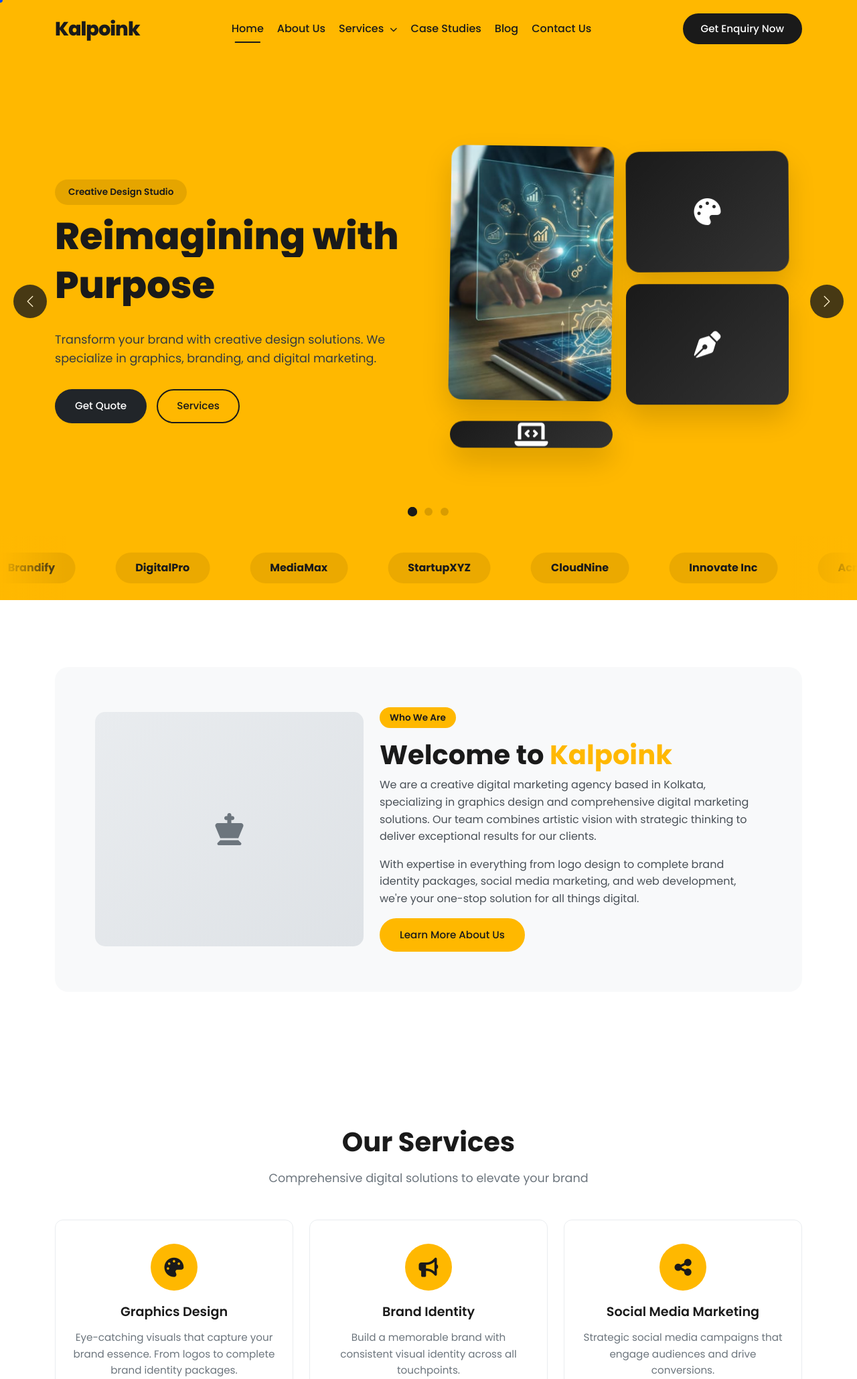
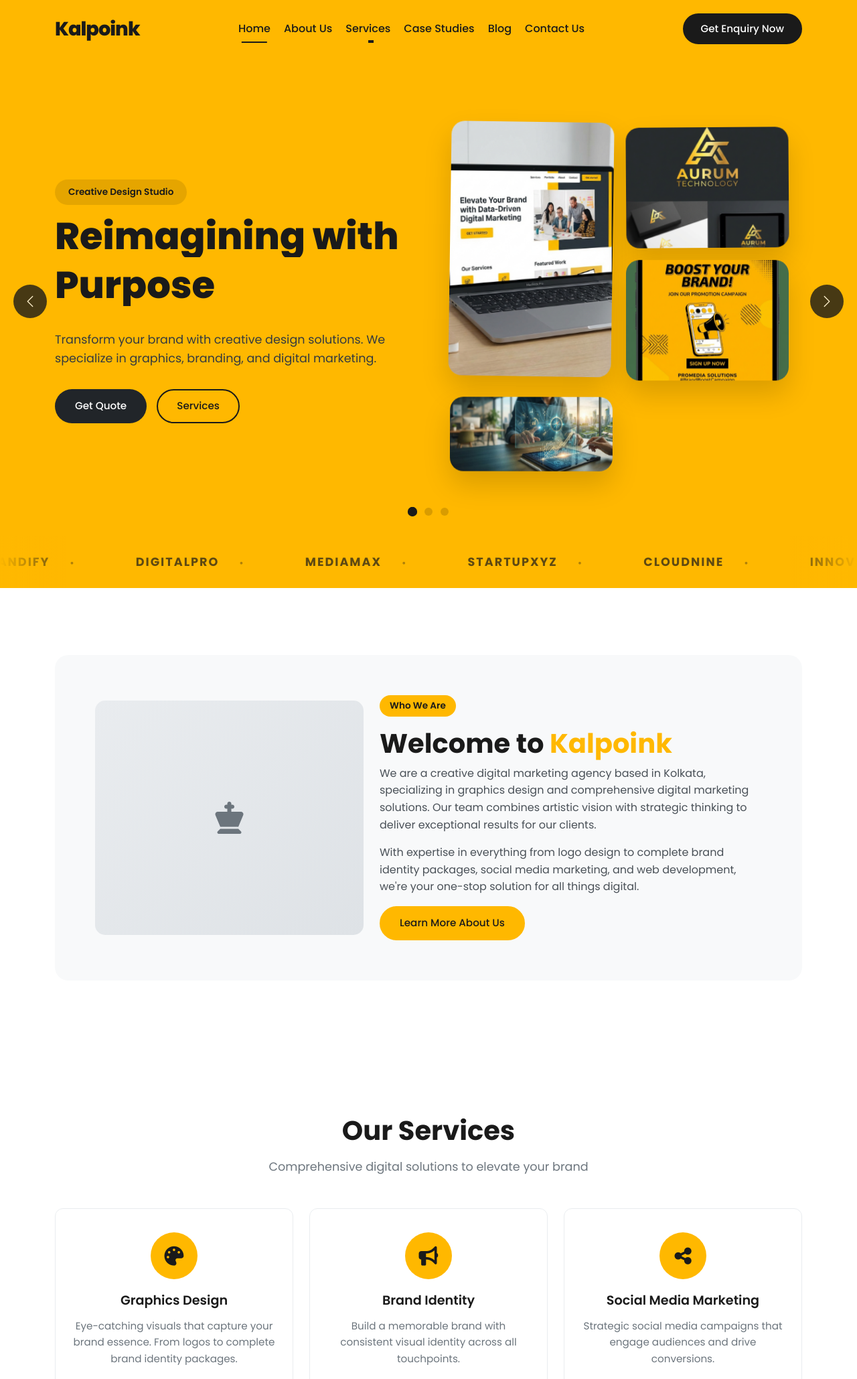
Before and after one commit to sukanta481/kalpaink, a PHP site: page /kalpoink/ in a window 1280 px wide. Shown: the top 2059 px of the page at 67% size. Run offline with PHP 8.4, Linux system fonts and the light colour scheme; some libraries are stand-ins or nearby versions.

Commit message:
fixed grid

```diff
--- a/assets/css/style.css
+++ b/assets/css/style.css
@@ -125,92 +125,6 @@ img {
 
 ul {
     list-style: none;
-}
-
-/* ================================
-   CUSTOM CURSOR (Desktop Only)
-================================ */
-@media (min-width: 992px) {
-    body {
-        cursor: none;
-    }
-
-    a,
-    button,
-    .btn,
-    [role="button"] {
-        cursor: none;
-    }
-}
-
-.custom-cursor {
-    display: none;
-    pointer-events: none;
-    position: fixed;
-    top: 0;
-    left: 0;
-    z-index: 99999;
-    mix-blend-mode: difference;
-}
-
-@media (min-width: 992px) {
-    .custom-cursor {
-        display: block;
-    }
-}
-
-.cursor-dot {
-    position: fixed;
-    width: 8px;
-    height: 8px;
-    background-color: var(--white);
-    border-radius: 50%;
-    transform: translate(-50%, -50%);
-    transition: width 0.3s ease, height 0.3s ease, background-color 0.3s ease;
-    pointer-events: none;
-}
-
-.cursor-circle {
-    position: fixed;
-    width: 0;
-    height: 0;
-    background-color: var(--white);
-    border-radius: 50%;
-    transform: translate(-50%, -50%);
-    transition: all 0.4s cubic-bezier(0.25, 0.46, 0.45, 0.94);
-    pointer-events: none;
-    display: flex;
-    align-items: center;
-    justify-content: center;
-    opacity: 0;
-}
-
-.cursor-circle span {
-    font-size: 0.75rem;
-    font-weight: 700;
-    color: var(--black);
-    text-transform: uppercase;
-    letter-spacing: 1px;
-    opacity: 0;
-    transition: opacity 0.3s ease 0.1s;
-    white-space: nowrap;
-}
-
-/* Cursor hover state on hero images */
-body.cursor-hover .cursor-dot {
-    width: 0;
-    height: 0;
-    opacity: 0;
-}
-
-body.cursor-hover .cursor-circle {
-    width: 100px;
-    height: 100px;
-    opacity: 1;
-}
-
-body.cursor-hover .cursor-circle span {
-    opacity: 1;
 }
 
 /* ================================
@@ -927,19 +886,28 @@ body {
 }
 
 .client-logo-item {
-    padding: 10px 30px;
+    padding: 0;
     font-weight: 700;
-    font-size: 1rem;
-    color: var(--black);
-    background-color: rgba(0, 0, 0, 0.08);
-    border-radius: var(--radius-xl);
+    font-size: 1.1rem;
+    color: var(--black);
+    background: none;
     white-space: nowrap;
+    text-transform: uppercase;
+    letter-spacing: 2px;
+    opacity: 0.7;
     transition: var(--transition-fast);
 }
 
 .client-logo-item:hover {
-    background-color: var(--black);
-    color: var(--white);
+    opacity: 1;
+}
+
+/* Separator dots between client names */
+.client-logo-item::after {
+    content: '•';
+    margin: 0 30px;
+    font-size: 0.8rem;
+    opacity: 0.5;
 }
 
 @keyframes marquee {
--- a/includes/header.php
+++ b/includes/header.php
@@ -29,14 +29,6 @@
     <link rel="stylesheet" href="assets/css/style.css?v=<?php echo filemtime('assets/css/style.css'); ?>">
 </head>
 <body>
-    <!-- Custom Cursor (Desktop Only) -->
-    <div class="custom-cursor">
-        <div class="cursor-dot"></div>
-        <div class="cursor-circle">
-            <span>View Work</span>
-        </div>
-    </div>
-
     <!-- Navbar -->
     <nav class="navbar navbar-expand-lg fixed-top">
         <div class="container">
@@ -60,10 +52,12 @@
                         <a class="nav-link <?php echo basename($_SERVER['PHP_SELF']) == 'about.php' ? 'active' : ''; ?>" href="about.php">About Us</a>
                     </li>
                     <li class="nav-item dropdown">
-                        <a class="nav-link <?php echo basename($_SERVER['PHP_SELF']) == 'services.php' ? 'active' : ''; ?>" href="services.php">
-                            Services <i class="fas fa-chevron-down dropdown-arrow"></i>
+                        <a class="nav-link dropdown-toggle <?php echo basename($_SERVER['PHP_SELF']) == 'services.php' ? 'active' : ''; ?>" href="#" role="button" data-bs-toggle="dropdown" aria-expanded="false">
+                            Services
                         </a>
                         <ul class="dropdown-menu">
+                            <li><a class="dropdown-item" href="services.php">All Services</a></li>
+                            <li><hr class="dropdown-divider"></li>
                             <li><a class="dropdown-item" href="services.php#graphics">Graphics Design</a></li>
                             <li><a class="dropdown-item" href="services.php#branding">Brand Identity</a></li>
                             <li><a class="dropdown-item" href="services.php#smm">Social Media Marketing</a></li>
--- a/index.php
+++ b/index.php
@@ -34,22 +34,16 @@ include 'includes/header.php';
                                 <!-- Masonry Grid with Parallax -->
                                 <div class="hero-masonry" data-parallax-container>
                                     <div class="masonry-item item-1" data-parallax="0.03">
-                                        <img src="uploads/1st slider.jpeg" alt="Creative Design">
+                                        <img src="uploads/portfolio_website.png" alt="Website Design Portfolio">
                                     </div>
                                     <div class="masonry-item item-2" data-parallax="0.05">
-                                        <div class="masonry-placeholder">
-                                            <i class="fas fa-palette"></i>
-                                        </div>
+                                        <img src="uploads/portfolio_logo.png" alt="Logo Design Portfolio">
                                     </div>
                                     <div class="masonry-item item-3" data-parallax="0.04">
-                                        <div class="masonry-placeholder">
-                                            <i class="fas fa-pen-nib"></i>
-                                        </div>
+                                        <img src="uploads/portfolio_social.png" alt="Social Media Design">
                                     </div>
                                     <div class="masonry-item item-4" data-parallax="0.06">
-                                        <div class="masonry-placeholder">
-                                            <i class="fas fa-laptop-code"></i>
-                                        </div>
+                                        <img src="uploads/1st slider.jpeg" alt="Creative Design Work">
                                     </div>
                                 </div>
                             </div>
@@ -75,25 +69,17 @@ include 'includes/header.php';
                             <div class="col-lg-6 hero-visual-col">
                                 <div class="hero-masonry" data-parallax-container>
                                     <div class="masonry-item item-1" data-parallax="0.03">
-                                        <div class="masonry-placeholder gradient-1">
-                                            <i class="fas fa-chart-line"></i>
-                                        </div>
+                                        <img src="uploads/portfolio_social.png" alt="Social Media Marketing">
                                     </div>
                                     <div class="masonry-item item-2" data-parallax="0.05">
-                                        <div class="masonry-placeholder gradient-2">
-                                            <i class="fas fa-bullhorn"></i>
-                                        </div>
+                                        <img src="uploads/portfolio_website.png" alt="Website Design">
                                     </div>
                                     <div class="masonry-item item-3" data-parallax="0.04">
-                                        <div class="masonry-placeholder gradient-3">
-                                            <i class="fas fa-hashtag"></i>
-                                        </div>
+                                        <img src="uploads/portfolio_logo.png" alt="Brand Identity">
                                     </div>
-                                    <div class="masonry-item item-4" data-parallax="0.06">
-                                        <div class="masonry-placeholder gradient-4">
-                                            <i class="fas fa-ad"></i>
-                                        </div>
-                                    </div>
+                                    <!-- <div class="masonry-item item-4" data-parallax="0.06">
+                                        <img src="uploads/1st slider.jpeg" alt="Creative Design">
+                                    </div> -->
                                 </div>
                             </div>
                         </div>
@@ -132,11 +118,11 @@ include 'includes/header.php';
                                             <i class="fas fa-layer-group"></i>
                                         </div>
                                     </div>
-                                    <div class="masonry-item item-4" data-parallax="0.06">
+                                    <!-- <div class="masonry-item item-4" data-parallax="0.06">
                                         <div class="masonry-placeholder gradient-8">
                                             <i class="fas fa-signature"></i>
                                         </div>
-                                    </div>
+                                    </div> -->
                                 </div>
                             </div>
                         </div>
```
Also changed, not shown: other parts of assets/css/style.css (+60 -4 lines), assets/js/main.js (+0 -48 lines), uploads/portfolio_logo.png (added), uploads/portfolio_social.png (added), uploads/portfolio_website.png (added).
